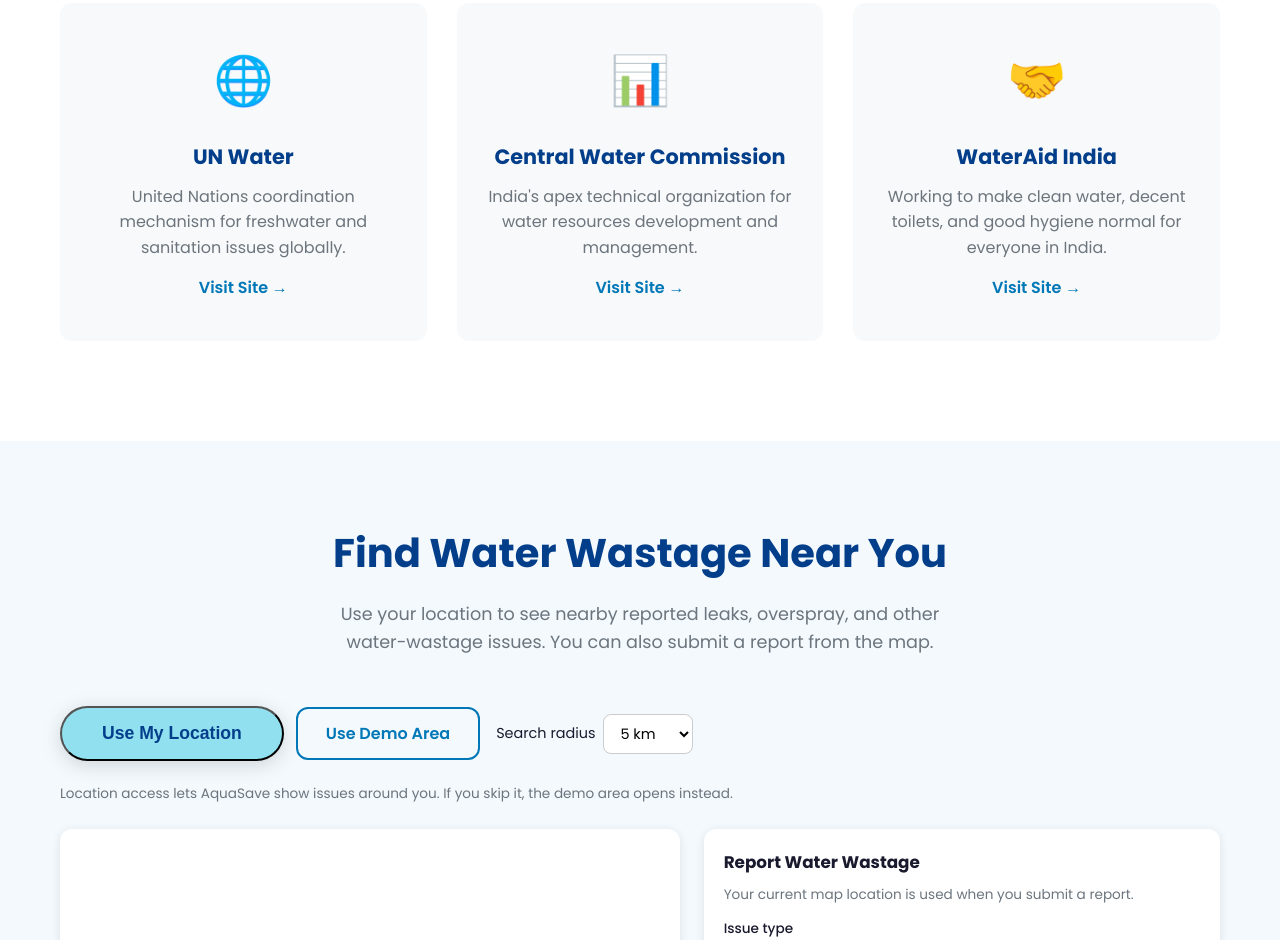
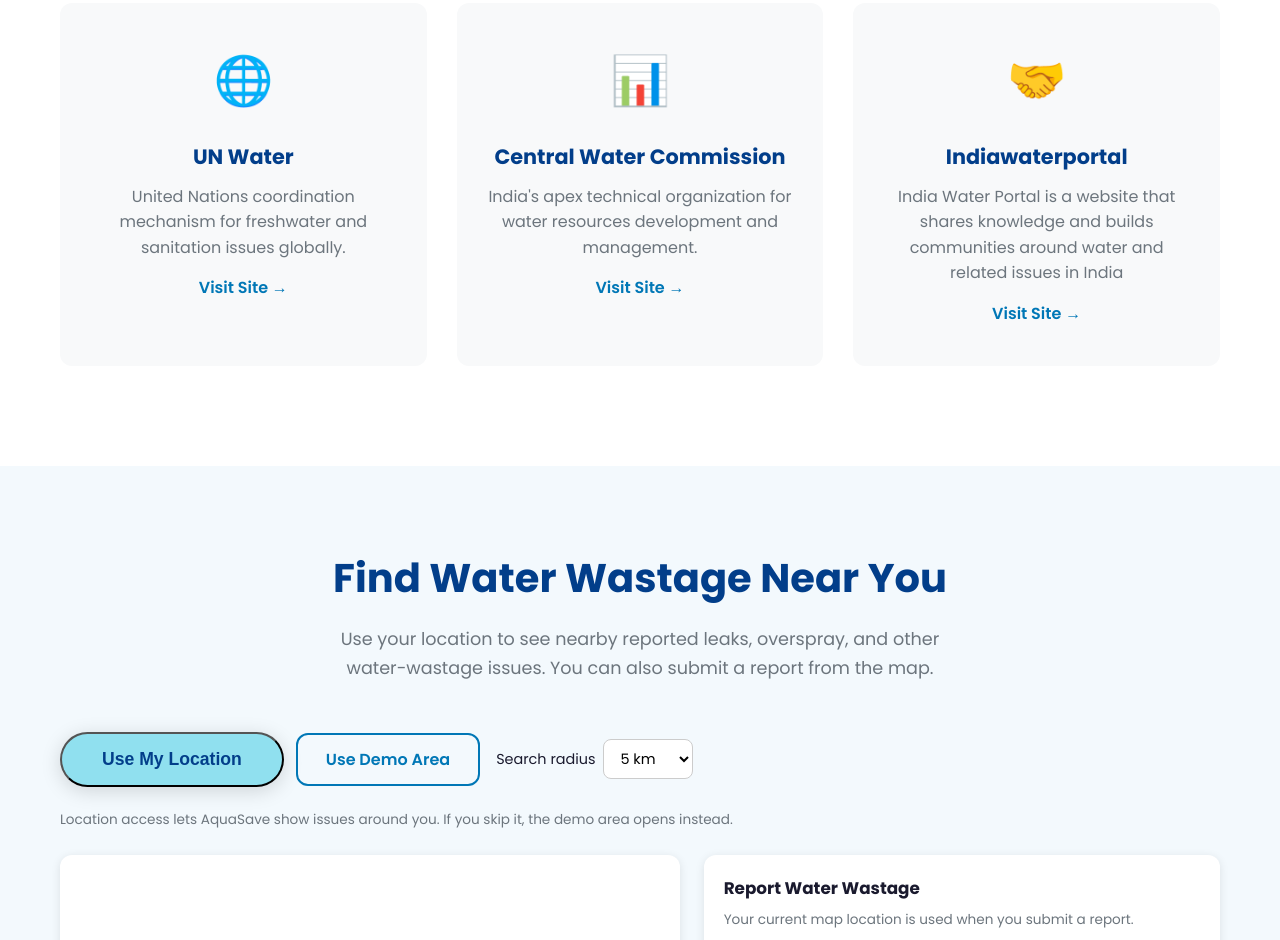
Before and after one commit to Ayush22042004/wp_mini_project, a website built with Vite: page index.html in a window 1280 px wide. Shown: the part 6728-7668 px from the top of the page. Built offline with nearby package versions, Linux system fonts and the light colour scheme; files whose address does not match are found by name.

Commit message:
Update resource link to India Water Portal
Replaced WaterAid India link with India Water Portal link and updated related text.

```diff
--- a/index.html
+++ b/index.html
@@ -615,10 +615,10 @@
                     <p>India's apex technical organization for water resources development and management.</p>
                     <span class="resource-link">Visit Site →</span>
                 </a>
-                <a href="https://www.wateraid.org/in/" target="_blank" class="resource-card">
+                <a href="https://www.indiawaterportal.org/" target="_blank" class="resource-card">
                     <div class="resource-icon">🤝</div>
-                    <h3>WaterAid India</h3>
-                    <p>Working to make clean water, decent toilets, and good hygiene normal for everyone in India.</p>
+                    <h3>Indiawaterportal</h3>
+                    <p>India Water Portal is a website that shares knowledge and builds communities around water and related issues in India </p>
                     <span class="resource-link">Visit Site →</span>
                 </a>
             </div>
```
